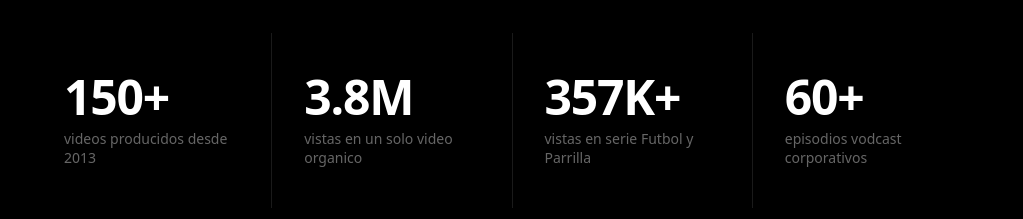
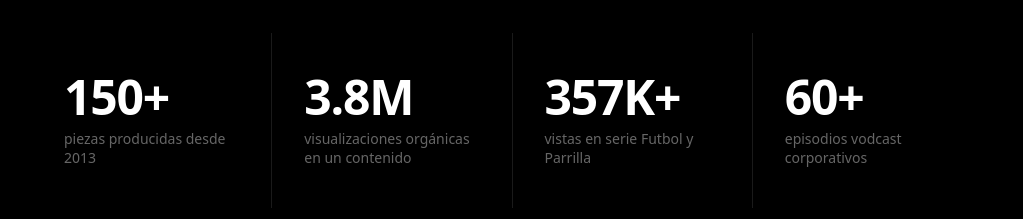
Before and after one commit to TronxGroup/Dekaelo-Media, a Next.js app: page / in a window 1280 px wide. Shown: the part 1740-1959 px from the top of the page, without its empty margins (128-1151 px from the left). Built offline with nearby package versions, Linux system fonts and the light colour scheme.

Commit message:
Update page.tsx

```diff
--- a/app/page.tsx
+++ b/app/page.tsx
@@ -82,8 +82,8 @@ const milestones = [
 ];
 
 const stats = [
-  { value: "150+", label: "videos producidos desde 2013" },
-  { value: "3.8M", label: "vistas en un solo video organico" },
+  { value: "150+", label: "piezas producidas desde 2013" },
+  { value: "3.8M", label: "visualizaciones orgánicas en un contenido" },
   { value: "357K+", label: "vistas en serie Futbol y Parrilla" },
   { value: "60+", label: "episodios vodcast corporativos" },
 ];
```
